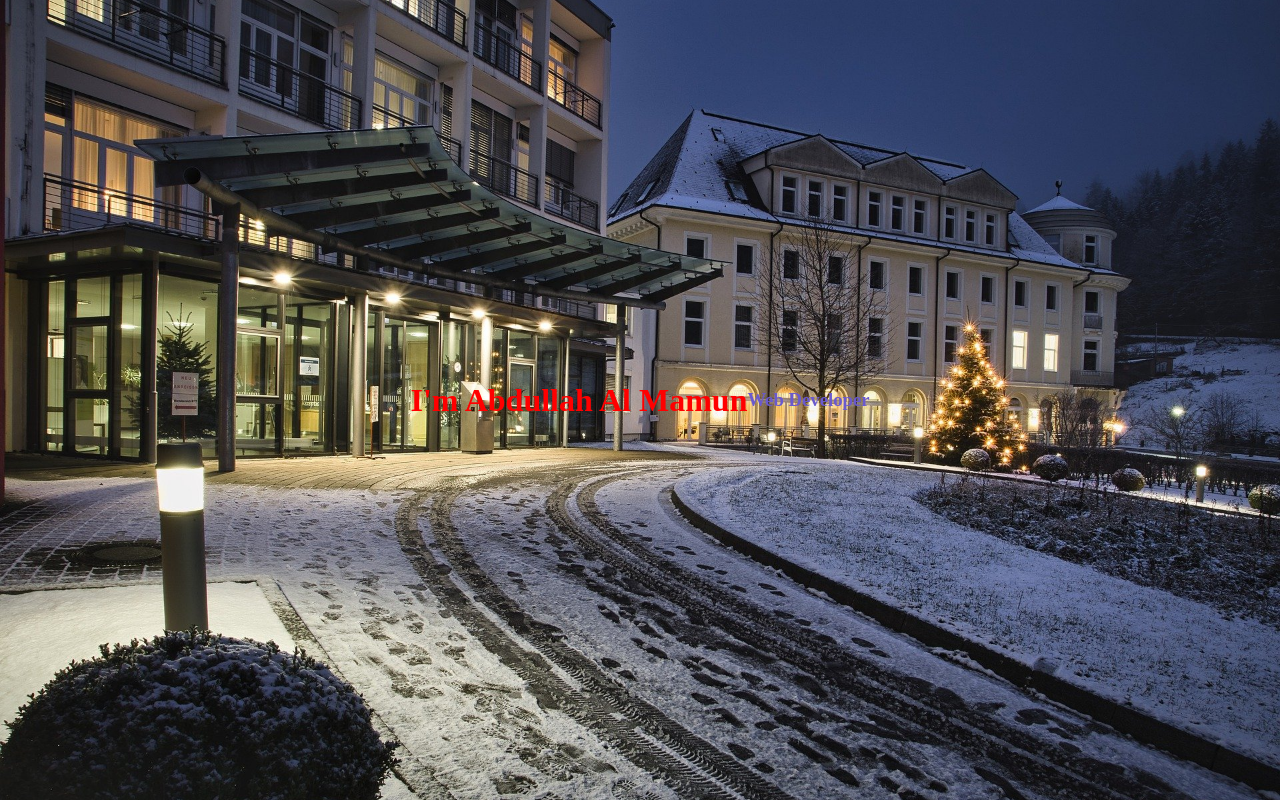
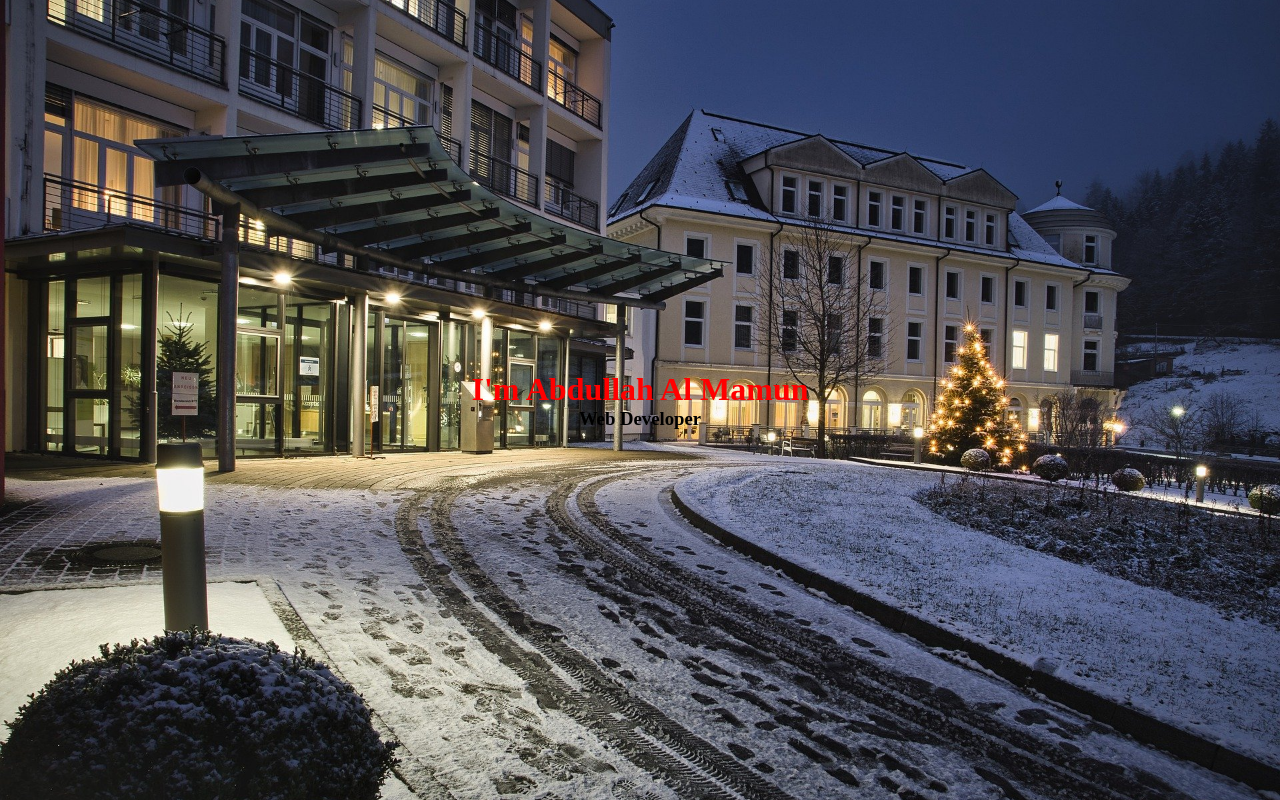
Before and after one commit to mamunalabdullah/portfolio, a plain HTML site: page index.html in a window 1280 px wide. Drawn offline with Linux system fonts and the light colour scheme.

Commit message:
error changed

```diff
--- a/index.html
+++ b/index.html
@@ -10,8 +10,10 @@
 </head>
 <body>
     <div class="profile">
-        <h1>I'm Abdullah Al Mamun</h1>
-        <h3>Web Developer</h3>
+        <div class="profile-items">
+            <h1>I'm Abdullah Al Mamun</h1>
+            <h3>Web Developer</h3>
+        </div>
     </div>
 </body>
 </html>
--- a/style.css
+++ b/style.css
@@ -4,7 +4,6 @@
 }
 .profile{
     height: 100vh;
-    color: red;
     background-image: url("img/hotel-g8b2f662f8_1920.jpg");
     background-position: center;
     background-size: cover;
@@ -13,7 +12,11 @@
     justify-content: center;
     align-items: center;
 }
-.profile h3{
-    color: slateblue;
+.profile-items h1{
+    text-align: center;
+    color: red;
+}
+.profile-items h3{
+    text-align: center;
 
 }
```
